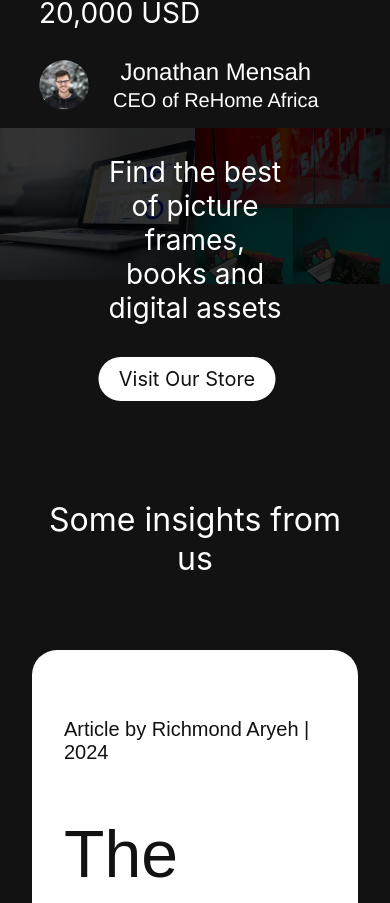
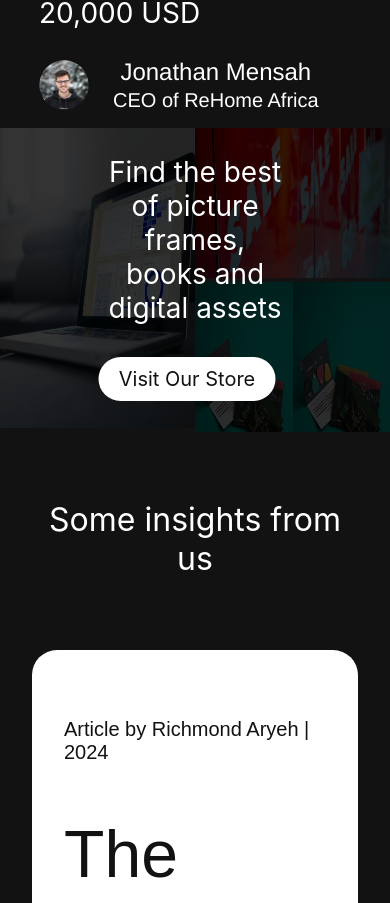
Before and after one commit to enochmakafui/Elleven, a React (Vite) app: page / in a window 390 px wide. Shown: the part 2595-3498 px from the top of the page. Built offline with nearby package versions, Linux system fonts and the light colour scheme; a web font is replaced by a local one.

Commit message:
fix up to store

```diff
--- a/src/CSS/Store.css
+++ b/src/CSS/Store.css
@@ -1,42 +1,58 @@
-.store-preview{
+.store-preview {
   display: grid;
   grid-template-columns: 1fr 1fr;
   position: relative;
 }
 
-.last-grid-container{
+.last-grid-container {
   display: grid;
   grid-template-columns: 1fr 1fr;
 }
-.store-text{
+.store-text {
   text-align: center;
-    position:absolute;
+  position: absolute;
   left: 50%;
-    top:50%;
+  top: 50%;
   transform: translate(-50%, -50%);
-
 }
-.store-text p{
+.store-text p {
   font-size: 64px;
-    font-family:
-    SF Pro Display,
-    sans-serif;
+  font-family: SF Pro Display, sans-serif;
   margin: 0;
-
 }
-.store-text-container{
+.store-text-container {
   margin-bottom: 2rem;
 }
 
-  @media screen and (max-width:500px) {
-    .store-preview{
+@media screen and (max-width: 500px) {
+  .store-preview {
     height: 300px;
-      background-size:contain;
+    object-fit: cover;
+    background-size: contain;
   }
-    .last-grid-container img{
+  .last-grid-container img {
     height: 100%;
   }
-    .store-text p{
+  .store-text p {
     font-size: 28px;
   }
+  .first-grid-container {
+    height: 100%;
   }
+  .first-grid-container img {
+    height: 100%;
+  }
+  /* .second-grid-container {
+    height: 50%;
+  } */
+  .second-grid-container img {
+    height: 50%;
+  }
+  .last-grid-container {
+    height: 50%;
+  }
+  .last-grid-container img {
+    height: 100%;
+  }
+
+}
--- a/src/components/StoreSection.jsx
+++ b/src/components/StoreSection.jsx
@@ -25,10 +25,10 @@ const StoreSection = () => {
 
   return (
     <div className="store-preview">
-      <div>
+      <div className="first-grid-container" >
         <img src={firstImage} alt="laptop" />
       </div>
-      <div>
+      <div className="second-grid-container">
         <img src={secondImage} alt="picture frame" />
         <div className="last-grid-container">
           <img src={thirdImage} alt="picture frame" />
```
Lines whose indentation alone changed are shown as unchanged.
